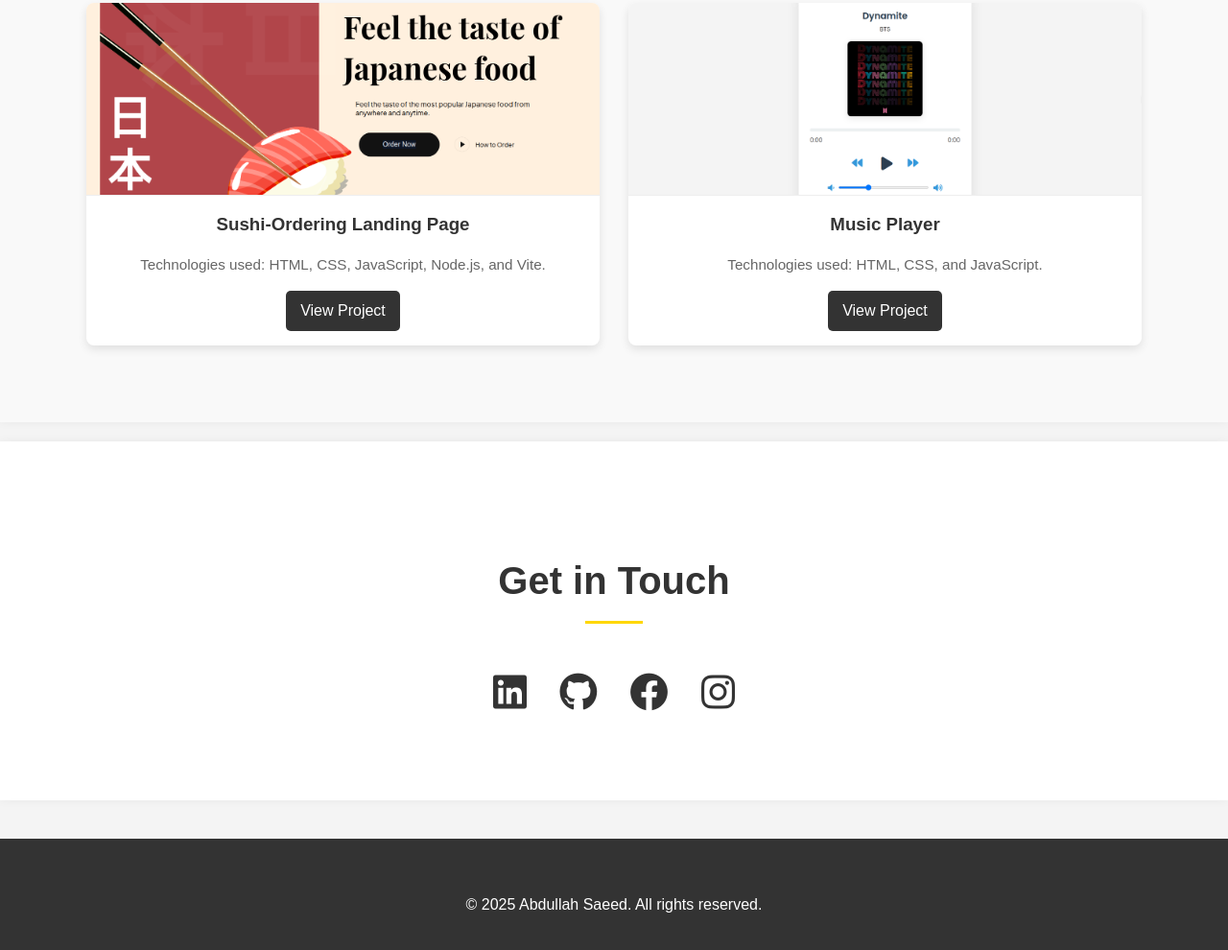
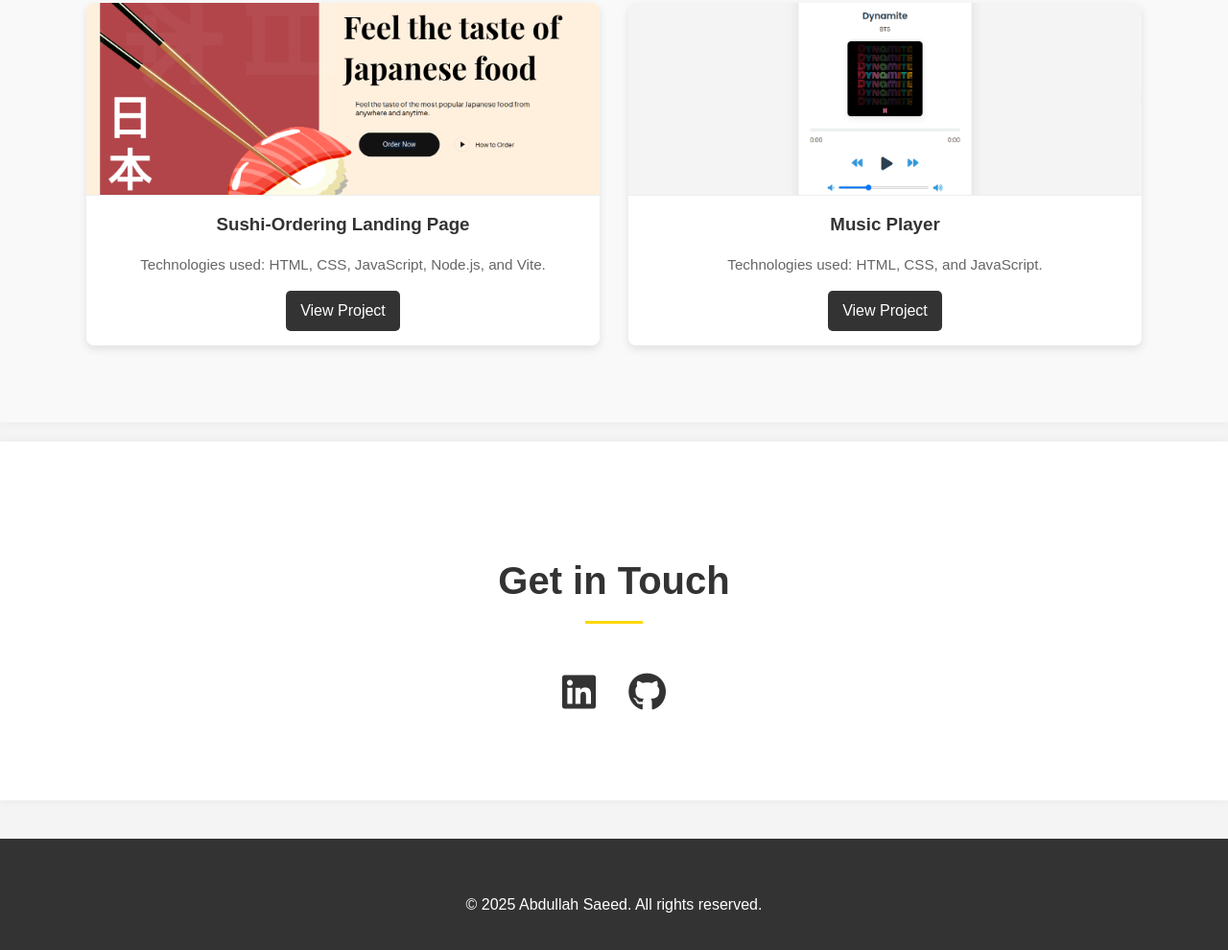
Before and after one commit to Abdullah29804/Projects, a plain HTML site: page Personal Portfolio/index.html in a window 1280 px wide. Shown: the part 1853-2843 px from the top of the page at 96% size. Drawn offline with Linux system fonts and the light colour scheme.

Commit message:
Update index.html

```diff
--- a/Personal Portfolio/index.html
+++ b/Personal Portfolio/index.html
@@ -80,8 +80,6 @@
                 <div class="social-links">
                     <a href="https://www.linkedin.com/in/abdullahsaeed04/" target="_blank"><i class="fab fa-linkedin"></i></a>
                     <a href="https://www.github.com/Abdullah29804/" target="_blank"><i class="fab fa-github"></i></a>
-                    <a href="https://www.facebook.com/AbdullahSaeed04" target="_blank"><i class="fab fa-facebook"></i></a>
-                    <a href="https://www.instagram.com/abdullahsaeed04/" target="_blank"><i class="fab fa-instagram"></i></a>
                 </div>
             </div>
         </section>
```
